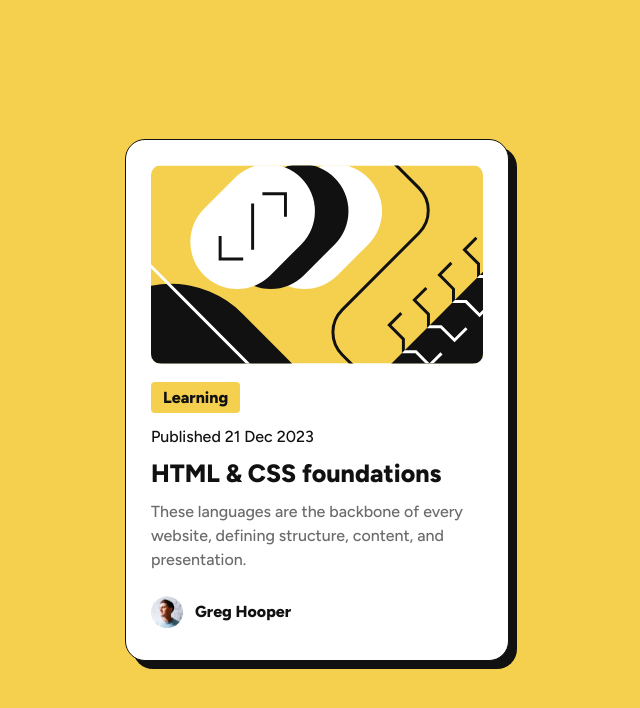
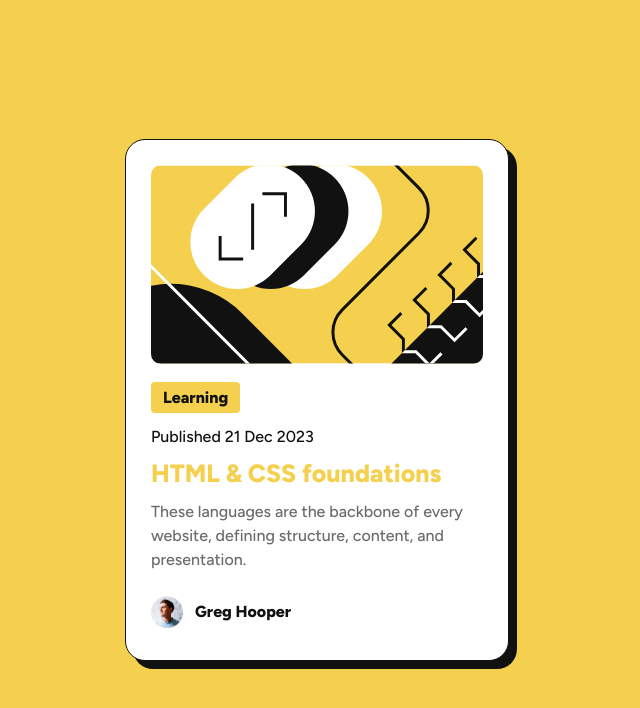
Before and after one commit to caio1213pgm/Blog-preview-card, a plain HTML site: page index.html in a window 1280 px wide. In both pictures the pointer is over the element "HTML & CSS foundations". Shown: the whole page, without its empty margins (323-963 px from the left). Drawn offline with Linux system fonts and the light colour scheme.

Commit message:
edit css - add animation h1 and cursor point in the tag

```diff
--- a/style.css
+++ b/style.css
@@ -43,6 +43,7 @@ body{
     background-color: var(--amarelo);
     color: var(--preto);
     text-decoration: none;
+    cursor: auto;
 
     padding: 6px 12px;
     border-radius: 4px;
@@ -60,6 +61,10 @@ body{
     font-size: 25px;
     font-weight: 800;
     margin: 12px 0px;
+}
+.card-content h1:hover{
+    color: var(--amarelo);
+    cursor: pointer;
 }
 
 .card-content p{
```
